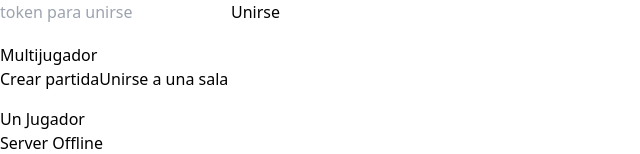
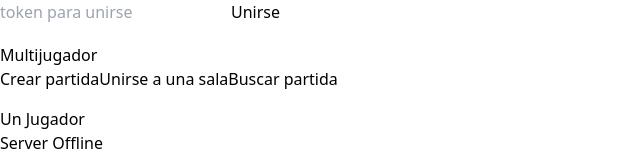
Before and after one commit to AbelAlejandroDev/tict-tact-toe, a React (Vite) app: page / in a window 1280 px wide. Both pictures are taken after a click on the button "Multijugador". Shown: the part 201-355 px from the top of the page, without its empty margins (0-640 px from the left). Built offline with nearby package versions, Linux system fonts and the light colour scheme; no server answers.

Commit message:
Update Navbar UI

```diff
--- a/src/components/Navbar.jsx
+++ b/src/components/Navbar.jsx
@@ -4,9 +4,11 @@ export const Navbar = ({
   handleMultiplayer,
   handleParty,
   handleSinglePlayer,
+  handleSearchParty,
   statusServer,
+
 }) => {
-  const [showMultiplayerOptions, setShowMultiplayerOptions] = useState(false);
+  const [showMultiplayerOptions, setShowMultiplayerOptions,] = useState(false);
   const ref = useRef(null);
 
   useEffect(() => {
@@ -52,6 +54,12 @@ export const Navbar = ({
             >
               Unirse a una sala
             </button>
+            <button
+              className="block h-10 text-md w-full text-left py-2 px-4 text-sm text-gray-800 hover:bg-gray-200"
+              onClick={handleSearchParty}
+            >
+              Buscar partida
+            </button>
           </div>
         )}
         <button
```
